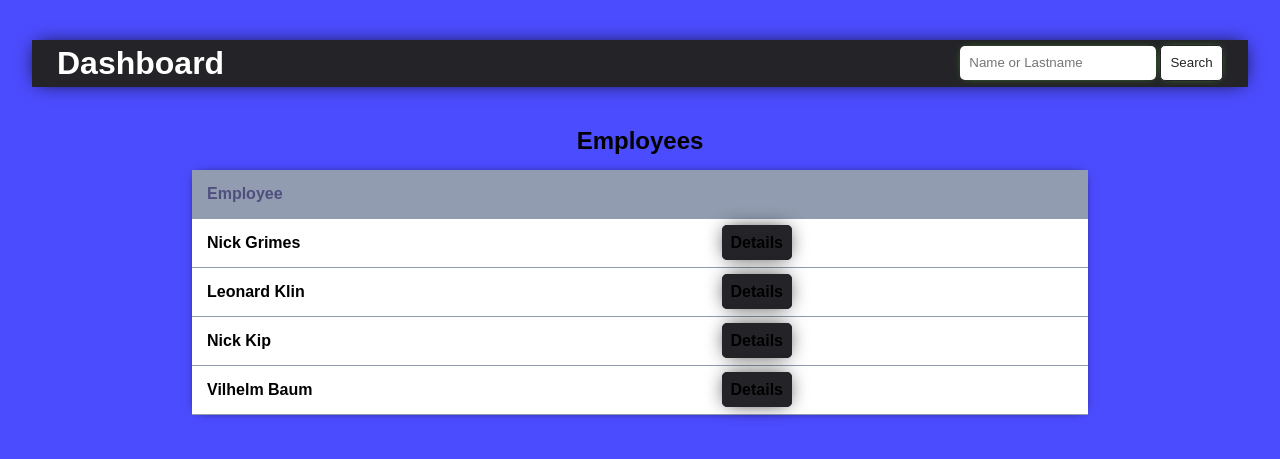
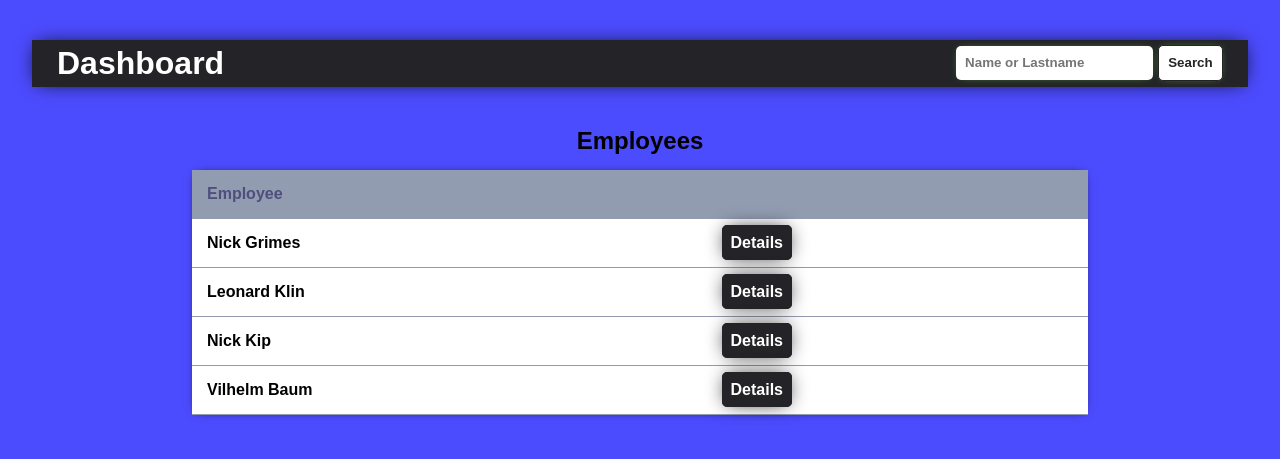
Before and after one commit to Christus5/Car-Wash, a Django app: page / in a window 1280 px wide. Shown: the top 459 px of the page. Run offline with Django 3.2, Linux system fonts and the light colour scheme; data comes from the database, SQL or seed files in the repository.

Commit message:
Update visual

```diff
--- a/static/washapp/base.css
+++ b/static/washapp/base.css
@@ -13,7 +13,7 @@
 }
 
 body {
-    font-family: Arial,"Roboto", "Lucida Grande", Verdana, sans-serif;
+    font-family: Arial, "Roboto", "Lucida Grande", Verdana, sans-serif;
     font-weight: 700;
     background: rgba(0, 0, 255, 0.7);
 }
@@ -97,7 +97,7 @@ a:hover {
     color: var(--graphite);
     padding: 0.7em;
     box-shadow: 0 0 10px -5px var(--lime);
-
+    font-weight: 700;
 }
 
 .search-bar input {
@@ -106,6 +106,8 @@ a:hover {
     border-radius: 5px;
     border: 0;
     box-shadow: 0 0 10px -5px var(--lime);
+    font-weight: 700;
+
 }
 
 .page-header a {
--- a/washapp/templates/washapp/detailsPage/orders.html
+++ b/washapp/templates/washapp/detailsPage/orders.html
@@ -11,7 +11,6 @@
             <th>Status</th>
         </tr>
         </thead>
-        <tbody>
         {% for order in employee.order_set.all %}
             <tr>
                 <td>{{ order.pk }}</td>
--- a/washapp/templates/washapp/index.html
+++ b/washapp/templates/washapp/index.html
@@ -29,6 +29,12 @@
 
                 </thead>
                 <tbody>
+                {% if not employees %}
+                    <td style="width: 100%;">
+                        <h3 style="text-align: center">No Data</h3>
+                    </td>
+                {% endif %}
+
                 {% for employee in employees %}
 
                     <tr class="card">
@@ -36,13 +42,15 @@
                             {{ employee }}
                         </td>
                         <td>
-                            <a href="{% url 'detail' employee.pk %}" class="btn">Details</a>
+                            <a href="{% url 'detail' employee.pk %}" style="color: white;" class="btn">Details</a>
                         </td>
                     </tr>
                 {% endfor %}
                 </tbody>
 
+
             </table>
+
         </section>
 
     </div>
```
